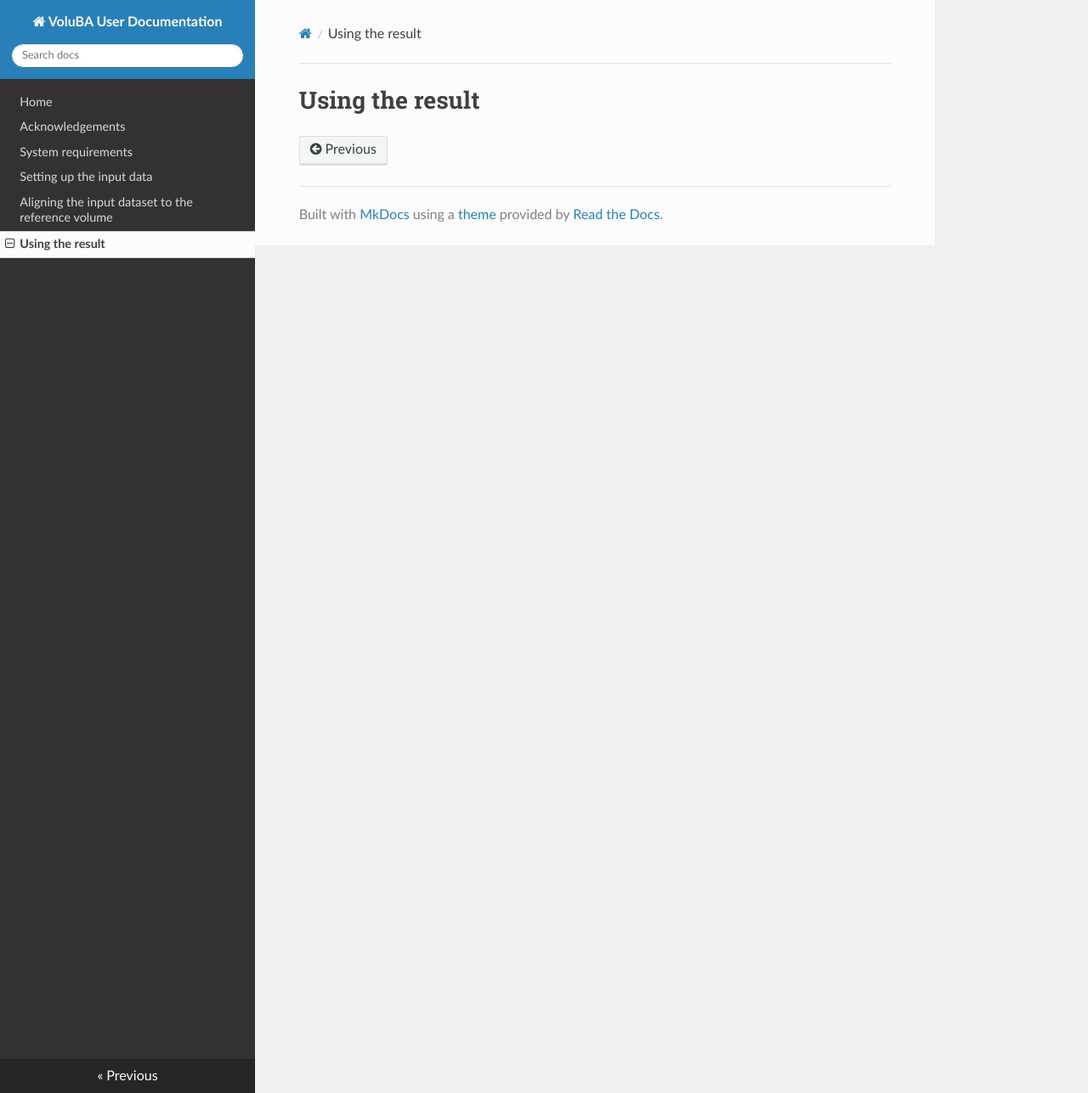
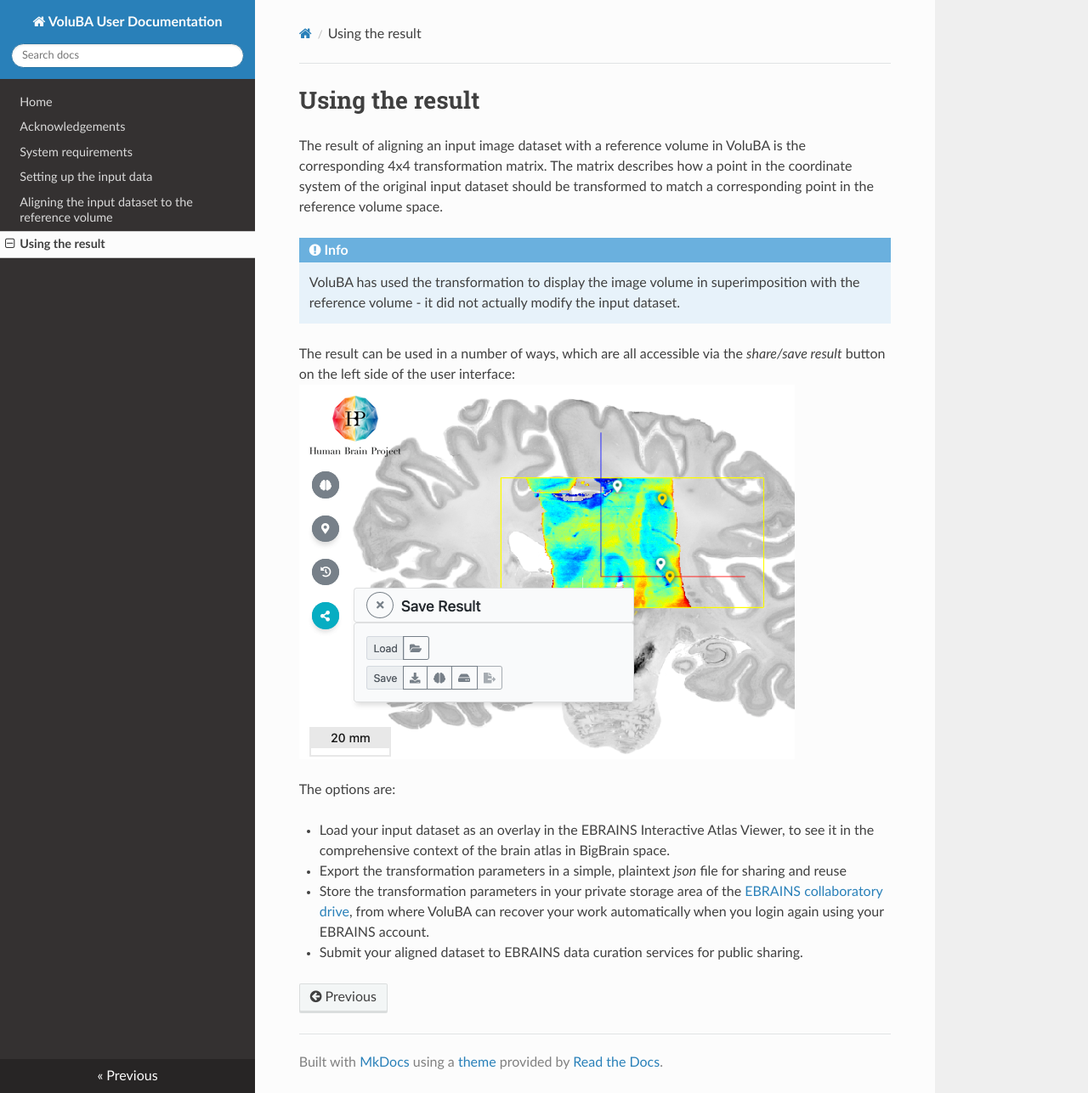
Before and after one commit to FZJ-INM1-BDA/voluba, an MkDocs documentation site: the page built from user_docs/results.md, in a window 1280 px wide and 1287 px high. Shown: the whole window at 85% size. Built offline with MkDocs 1.6.1, drawn with Linux system fonts in a browser that asks for light colours; nearby versions of some CDN libraries.

Commit message:
Fully reviewed documentation in readthedocs style

```diff
--- a/user_docs/results.md
+++ b/user_docs/results.md
@@ -1 +1,17 @@
 # Using the result
+
+The result of aligning an input image dataset with a reference volume in VoluBA is the corresponding 4x4 transformation matrix.
+The matrix describes how a point in the coordinate system of the original input dataset should be transformed to match a corresponding point in the reference volume space.
+
+!!! Info
+	VoluBA has used the transformation to display the image volume in superimposition with the reference volume - it did not actually modify the input dataset.
+
+The result can be used in a number of ways, which are all accessible via the *share/save result*  button on the left side of the user interface:
+![snippet](images/shareresult.png)
+
+The options are:
+
+ - Load your input dataset as an overlay in the EBRAINS Interactive Atlas Viewer, to see it in the comprehensive context of the brain atlas in BigBrain space.
+ - Export the transformation parameters in a simple, plaintext *json* file for sharing and reuse
+ - Store the transformation parameters in your private storage area of the [EBRAINS collaboratory drive](https://wiki.ebrains.eu/bin/view/Collabs/), from where VoluBA can recover your work automatically when you login again using your EBRAINS account.
+ - Submit your aligned dataset to EBRAINS data curation services for public sharing.
```
Also changed, not shown: user_docs/alignment.md (+67 -14 lines), user_docs/images/compute_transformation.png (added), user_docs/images/fixscale.png (added), user_docs/images/fliparrows.png (added), user_docs/images/initialalignment.png (added), user_docs/images/landmarks1.png (added), user_docs/images/landmarks2.png (added), user_docs/images/launch_landmark_menu.png (added), user_docs/images/overlaymode.png (added), user_docs/images/shareresult.png (added), user_docs/images/sidebysidemode.png (added), user_docs/images/switchmode.png (added), user_docs/images/undoing.png (added).
